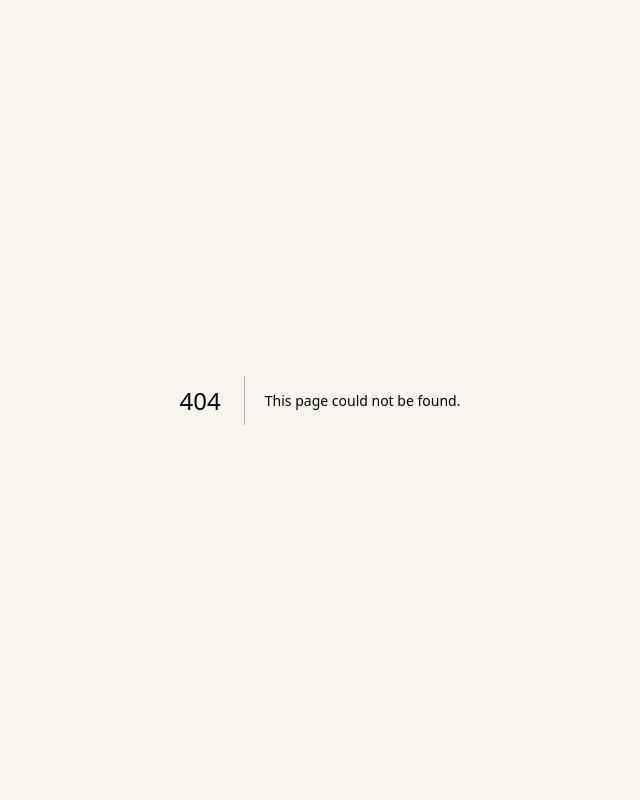
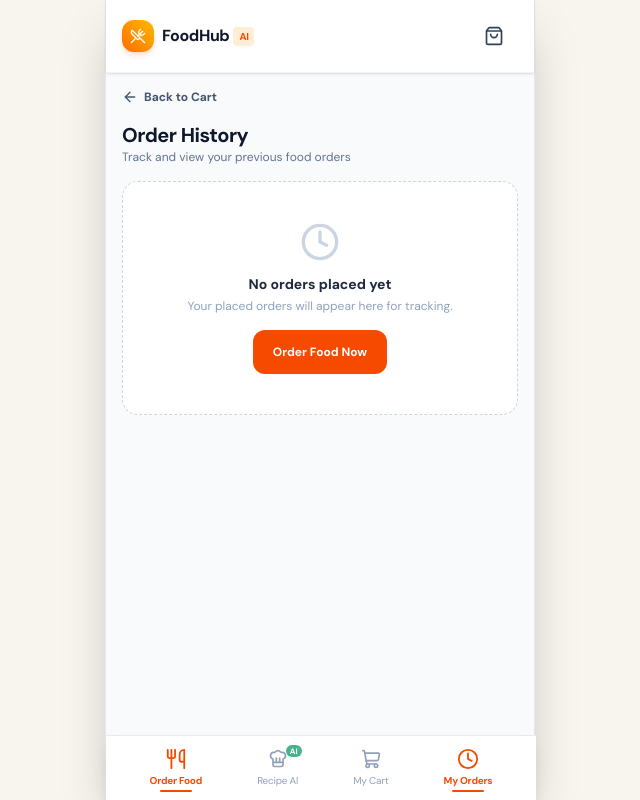
Before and after one commit to Nike-Anand/Food-Planner, a Next.js app: page /orders in a window 1280 px wide. Before the commit this address had no page. Shown: the whole page, without its empty margins (320-960 px from the left). Built offline with nearby package versions, Linux system fonts and the light colour scheme.

Commit message:
feat(orders): add persistent order history view, live tracking banner, and nav bar button

```diff
--- /dev/null
+++ b/app/(mobile)/orders/page.tsx
@@ -0,0 +1,109 @@
+'use client'
+
+import Link from 'next/link'
+import { ArrowLeft, Clock, ShoppingBag, MapPin, ArrowRight } from 'lucide-react'
+import { useCartStore } from '@/store/cartStore'
+import { formatCurrency } from '@/lib/currency'
+
+export default function OrdersPage() {
+  const orders = useCartStore((state) => state.orders)
+  const hasHydrated = useCartStore((state) => state.hasHydrated)
+
+  if (!hasHydrated) {
+    return (
+      <div className="py-12 text-center text-xs text-slate-500">
+        Loading orders…
+      </div>
+    )
+  }
+
+  return (
+    <div className="space-y-4">
+      <div className="flex items-center justify-between">
+        <Link
+          href="/cart"
+          className="inline-flex items-center gap-1.5 text-xs font-bold text-slate-600 hover:text-slate-900"
+        >
+          <ArrowLeft className="h-4 w-4" /> Back to Cart
+        </Link>
+      </div>
+
+      <header>
+        <h1 className="text-xl font-extrabold text-slate-900 tracking-tight">Order History</h1>
+        <p className="text-xs text-slate-500">Track and view your previous food orders</p>
+      </header>
+
+      {orders.length === 0 ? (
+        <div className="rounded-2xl border border-dashed border-slate-300 bg-white p-10 text-center">
+          <Clock className="mx-auto h-10 w-10 text-slate-300" />
+          <h2 className="mt-3 text-sm font-bold text-slate-800">No orders placed yet</h2>
+          <p className="mt-1 text-xs text-slate-400">Your placed orders will appear here for tracking.</p>
+          <Link
+            href="/order"
+            className="mt-4 inline-flex min-h-11 items-center justify-center rounded-xl bg-orange-600 px-5 text-xs font-bold text-white hover:bg-orange-700"
+          >
+            Order Food Now
+          </Link>
+        </div>
+      ) : (
+        <div className="space-y-3">
+          {orders.map((ord) => (
+            <div
+              key={ord.orderId}
+              className="overflow-hidden rounded-2xl border border-slate-100 bg-white p-4 shadow-xs space-y-3"
+            >
+              <div className="flex items-center justify-between border-b border-slate-50 pb-2.5">
+                <div>
+                  <span className="font-mono text-xs font-black text-slate-900">{ord.orderId}</span>
+                  <p className="text-[10px] text-slate-400">
+                    {new Date(ord.placedAt).toLocaleDateString('en-IN', {
+                      month: 'short',
+                      day: 'numeric',
+                      hour: '2-digit',
+                      minute: '2-digit',
+                    })}
+                  </p>
+                </div>
+                <span
+                  className={`rounded-full px-2.5 py-0.5 text-[10px] font-black uppercase tracking-wider ${
+                    ord.status === 'delivered'
+                      ? 'bg-emerald-50 text-emerald-700'
+                      : 'bg-orange-50 text-orange-600 animate-pulse'
+                  }`}
+                >
+                  {ord.status.replace('_', ' ')}
+                </span>
+              </div>
+
+              <div className="space-y-1 text-xs text-slate-600">
+                {ord.items.map((item, i) => (
+                  <div key={i} className="flex justify-between">
+                    <span>
+                      {item.quantity}x {item.name}
+                    </span>
+                    <span className="font-semibold text-slate-800">
+                      {formatCurrency(item.price * item.quantity, 'INR')}
+                    </span>
+                  </div>
+                ))}
+              </div>
+
+              <div className="flex items-center justify-between border-t border-slate-50 pt-2.5">
+                <div>
+                  <p className="text-[10px] text-slate-400">Total Paid</p>
+                  <p className="text-xs font-black text-slate-900">{formatCurrency(ord.grandTotal, 'INR')}</p>
+                </div>
+                <Link
+                  href={`/order-status/${ord.orderId}`}
+                  className="inline-flex items-center gap-1 rounded-xl bg-orange-600 px-3.5 py-1.5 text-xs font-bold text-white shadow-xs hover:bg-orange-700 active:scale-95 transition-all"
+                >
+                  Live Status <ArrowRight className="h-3 w-3" />
+                </Link>
+              </div>
+            </div>
+          ))}
+        </div>
+      )}
+    </div>
+  )
+}
--- a/src/components/layout/MobileNav.tsx
+++ b/src/components/layout/MobileNav.tsx
@@ -3,50 +3,58 @@
 import React from 'react';
 import Link from 'next/link';
 import { usePathname } from 'next/navigation';
-import { Utensils, ChefHat, ShoppingCart, Compass } from 'lucide-react';
+import { Utensils, ChefHat, ShoppingCart, Clock } from 'lucide-react';
 import { useCartStore } from '@/store/cartStore';
 
 export function MobileNav() {
   const pathname = usePathname();
   const cartCount = useCartStore((state) => state.getTotalCount());
   const cartHasHydrated = useCartStore((state) => state.hasHydrated);
+  const activeOrder = useCartStore((state) => state.activeOrder);
+  const orders = useCartStore((state) => state.orders);
+
+  const hasOrders = orders.length > 0;
 
   const navItems = [
     {
       label: 'Order Food',
       href: '/order',
       icon: Utensils,
-      color: 'hover:text-orange-600',
     },
     {
       label: 'Recipe AI',
       href: '/recipe',
       icon: ChefHat,
-      color: 'hover:text-amber-600',
       badge: 'AI',
     },
     {
       label: 'My Cart',
       href: '/cart',
       icon: ShoppingCart,
-      color: 'hover:text-emerald-600',
       count: cartCount,
       loading: !cartHasHydrated,
+    },
+    {
+      label: 'My Orders',
+      href: activeOrder ? `/order-status/${activeOrder.orderId}` : '/orders',
+      icon: Clock,
+      hasPulse: activeOrder && activeOrder.status !== 'delivered',
+      badge: activeOrder && activeOrder.status !== 'delivered' ? 'LIVE' : undefined,
     },
   ];
 
   return (
-    <nav className="fixed bottom-0 max-w-[430px] w-full bg-white/95 backdrop-blur-lg border-t border-slate-200/80 px-6 py-2.5 z-40 flex items-center justify-around shadow-lg">
+    <nav className="fixed bottom-0 max-w-[430px] w-full bg-white/95 backdrop-blur-lg border-t border-slate-200/80 px-4 py-2 z-40 flex items-center justify-around shadow-lg">
       {navItems.map((item) => {
         const Icon = item.icon;
         const isActive = pathname === item.href || (item.href !== '/' && pathname.startsWith(item.href));
 
         return (
           <Link
-            key={item.href}
+            key={item.label}
             href={item.href}
-            className={`relative flex min-h-12 flex-col items-center justify-center gap-1 px-3 py-1 transition-all ${
-              isActive ? 'text-orange-600 font-semibold' : 'text-slate-400 hover:text-slate-600'
+            className={`relative flex min-h-12 flex-col items-center justify-center gap-1 px-2.5 py-1 transition-all ${
+              isActive ? 'text-orange-600 font-bold' : 'text-slate-400 hover:text-slate-600'
             }`}
           >
             <div className="relative">
@@ -56,17 +64,17 @@ export function MobileNav() {
                   …
                 </span>
               ) : item.count && item.count > 0 ? (
-                <span className="absolute -top-1.5 -right-2.5 bg-orange-600 text-white text-[10px] font-bold rounded-full w-4 h-4 flex items-center justify-center">
+                <span className="absolute -top-1.5 -right-2.5 bg-orange-600 text-white text-[10px] font-bold rounded-full w-4 h-4 flex items-center justify-center shadow-xs">
                   {item.count}
                 </span>
               ) : null}
               {item.badge && (
-                <span className="absolute -top-1 -right-3 bg-gradient-to-r from-amber-500 to-orange-500 text-white text-[8px] font-extrabold px-1 rounded-full">
+                <span className="absolute -top-1 -right-3.5 bg-emerald-600 text-white text-[8px] font-black px-1 rounded-full animate-pulse shadow-xs">
                   {item.badge}
                 </span>
               )}
             </div>
-            <span className="text-[11px] tracking-tight">{item.label}</span>
+            <span className="text-[10px] tracking-tight">{item.label}</span>
             {isActive && (
               <span className="absolute bottom-0 w-8 h-0.5 bg-orange-600 rounded-full" />
             )}
--- a/src/features/food-ordering/components/CartView.tsx
+++ b/src/features/food-ordering/components/CartView.tsx
@@ -4,7 +4,16 @@ import { useState } from 'react'
 import Link from 'next/link'
 import Image from 'next/image'
 import { useRouter } from 'next/navigation'
-import { ArrowRight, Minus, Plus, ShoppingBag, Trash2, ArrowRightCircle } from 'lucide-react'
+import {
+  ArrowRight,
+  Minus,
+  Plus,
+  ShoppingBag,
+  Trash2,
+  Bike,
+  Clock,
+  CheckCircle2,
+} from 'lucide-react'
 import { useCartStore } from '@/store/cartStore'
 import type { CartItem, CartItemSource } from '@/types/shared'
 import { formatCurrency } from '@/lib/currency'
@@ -108,6 +117,8 @@ function CartItemsSection({
 export function CartView() {
   const router = useRouter()
   const items = useCartStore((state) => state.items)
+  const orders = useCartStore((state) => state.orders)
+  const activeOrder = useCartStore((state) => state.activeOrder)
   const hasHydrated = useCartStore((state) => state.hasHydrated)
   const totalCount = useCartStore((state) => state.getTotalCount())
   const subtotal = useCartStore((state) => state.getSubtotal())
@@ -123,6 +134,31 @@ export function CartView() {
 
   return (
     <section className="space-y-4">
+      {/* Active Order Banner if order in progress */}
+      {activeOrder && (
+        <div className="overflow-hidden rounded-2xl border border-emerald-200 bg-gradient-to-r from-emerald-500 to-teal-600 p-4 text-white shadow-md">
+          <div className="flex items-center justify-between">
+            <div className="flex items-center gap-2">
+              <span className="flex h-8 w-8 items-center justify-center rounded-full bg-white/20 backdrop-blur-xs">
+                <Bike className="h-4 w-4 text-white" />
+              </span>
+              <div>
+                <p className="text-xs font-black tracking-wide uppercase">Active Order Live</p>
+                <p className="text-[11px] text-emerald-100">
+                  {activeOrder.status === 'delivered' ? 'Delivered successfully' : 'Arriving in ~15-20 mins'}
+                </p>
+              </div>
+            </div>
+            <Link
+              href={`/order-status/${activeOrder.orderId}`}
+              className="inline-flex items-center gap-1 rounded-xl bg-white px-3 py-1.5 text-xs font-bold text-emerald-800 shadow-xs hover:bg-emerald-50 active:scale-95 transition-all"
+            >
+              Track <ArrowRight className="h-3 w-3" />
+            </Link>
+          </div>
+        </div>
+      )}
+
       <header className="flex items-center justify-between">
         <div>
           <h1 className="text-xl font-extrabold text-slate-900 tracking-tight">My Cart</h1>
@@ -131,17 +167,25 @@ export function CartView() {
           </p>
         </div>
         <div className="flex items-center gap-2">
+          {orders.length > 0 && (
+            <Link
+              href="/orders"
+              className="inline-flex min-h-9 items-center gap-1 rounded-lg px-2.5 text-xs font-bold text-orange-600 hover:bg-orange-50 transition-colors"
+            >
+              <Clock className="h-3.5 w-3.5" />
+              Order History ({orders.length})
+            </Link>
+          )}
           {hasItems && (
             <button
               type="button"
               onClick={clearCart}
-              className="inline-flex min-h-9 items-center gap-1 rounded-lg px-2.5 text-xs font-semibold text-red-600 hover:bg-red-50"
+              className="inline-flex min-h-9 items-center gap-1 rounded-lg px-2 text-xs font-semibold text-red-500 hover:bg-red-50"
             >
               <Trash2 className="h-3.5 w-3.5" aria-hidden="true" />
               Clear
             </button>
           )}
-          <ShoppingBag className="h-5 w-5 text-orange-600" aria-hidden="true" />
         </div>
       </header>
 
@@ -154,16 +198,53 @@ export function CartView() {
           Restoring your cart…
         </div>
       ) : !hasItems ? (
-        <div className="rounded-2xl border border-dashed border-slate-300 bg-white px-5 py-12 text-center">
+        <div className="space-y-4">
+          <div className="rounded-2xl border border-dashed border-slate-300 bg-white px-5 py-10 text-center">
             <ShoppingBag className="mx-auto h-10 w-10 text-slate-300" />
             <p className="mt-3 font-bold text-sm text-slate-800">Your cart is empty</p>
             <p className="mt-1 text-xs text-slate-400">Add delicious food or recipe ingredients to order.</p>
             <Link
               href="/order"
-            className="mt-4 inline-flex min-h-11 items-center gap-2 rounded-xl bg-orange-600 px-5 text-xs font-bold text-white shadow-xs hover:bg-orange-700"
+              className="mt-4 inline-flex min-h-11 items-center gap-2 rounded-xl bg-orange-600 px-5 text-xs font-bold text-white shadow-xs hover:bg-orange-700 active:scale-95 transition-all"
             >
               Browse Food Catalog <ArrowRight className="h-3.5 w-3.5" aria-hidden="true" />
             </Link>
+          </div>
+
+          {/* Past Orders List right on Empty Cart */}
+          {orders.length > 0 && (
+            <section className="space-y-2.5 pt-2">
+              <h2 className="text-xs font-bold uppercase tracking-wider text-slate-400 px-1">
+                Recent Orders ({orders.length})
+              </h2>
+              <div className="space-y-2.5">
+                {orders.map((ord) => (
+                  <div
+                    key={ord.orderId}
+                    className="overflow-hidden rounded-2xl border border-slate-100 bg-white p-3.5 shadow-xs flex items-center justify-between"
+                  >
+                    <div>
+                      <div className="flex items-center gap-1.5">
+                        <span className="font-mono text-xs font-bold text-slate-900">{ord.orderId}</span>
+                        <span className="rounded-full bg-emerald-50 px-2 py-0.5 text-[9px] font-extrabold uppercase text-emerald-700">
+                          {ord.status}
+                        </span>
+                      </div>
+                      <p className="mt-1 text-[11px] text-slate-500">
+                        {ord.items.length} items · {formatCurrency(ord.grandTotal, 'INR')}
+                      </p>
+                    </div>
+                    <Link
+                      href={`/order-status/${ord.orderId}`}
+                      className="rounded-xl bg-slate-100 px-3 py-1.5 text-xs font-bold text-slate-800 hover:bg-slate-200"
+                    >
+                      View Status
+                    </Link>
+                  </div>
+                ))}
+              </div>
+            </section>
+          )}
         </div>
       ) : (
         <div className="space-y-3.5">
```
Lines whose indentation alone changed are shown as unchanged.
